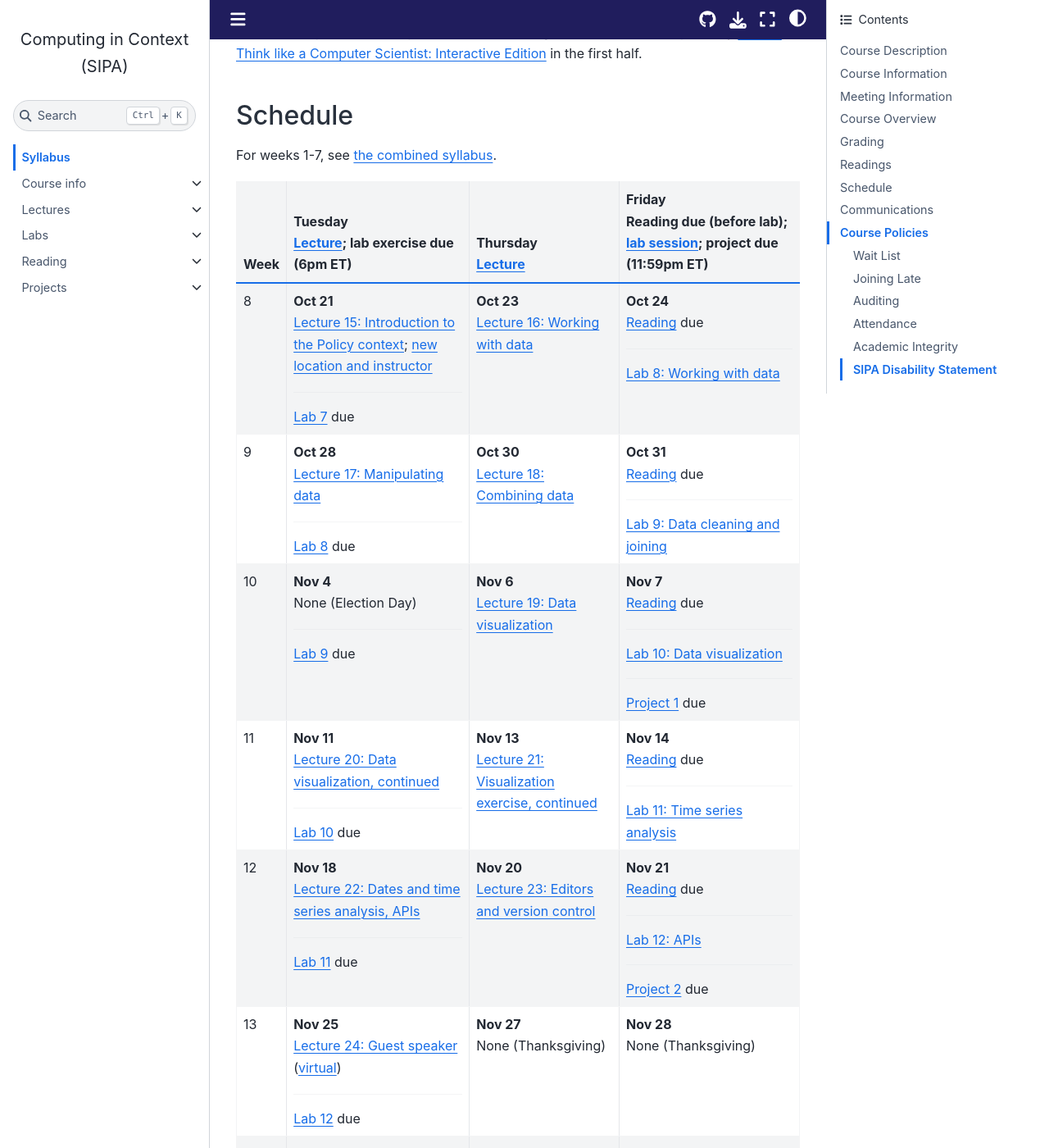
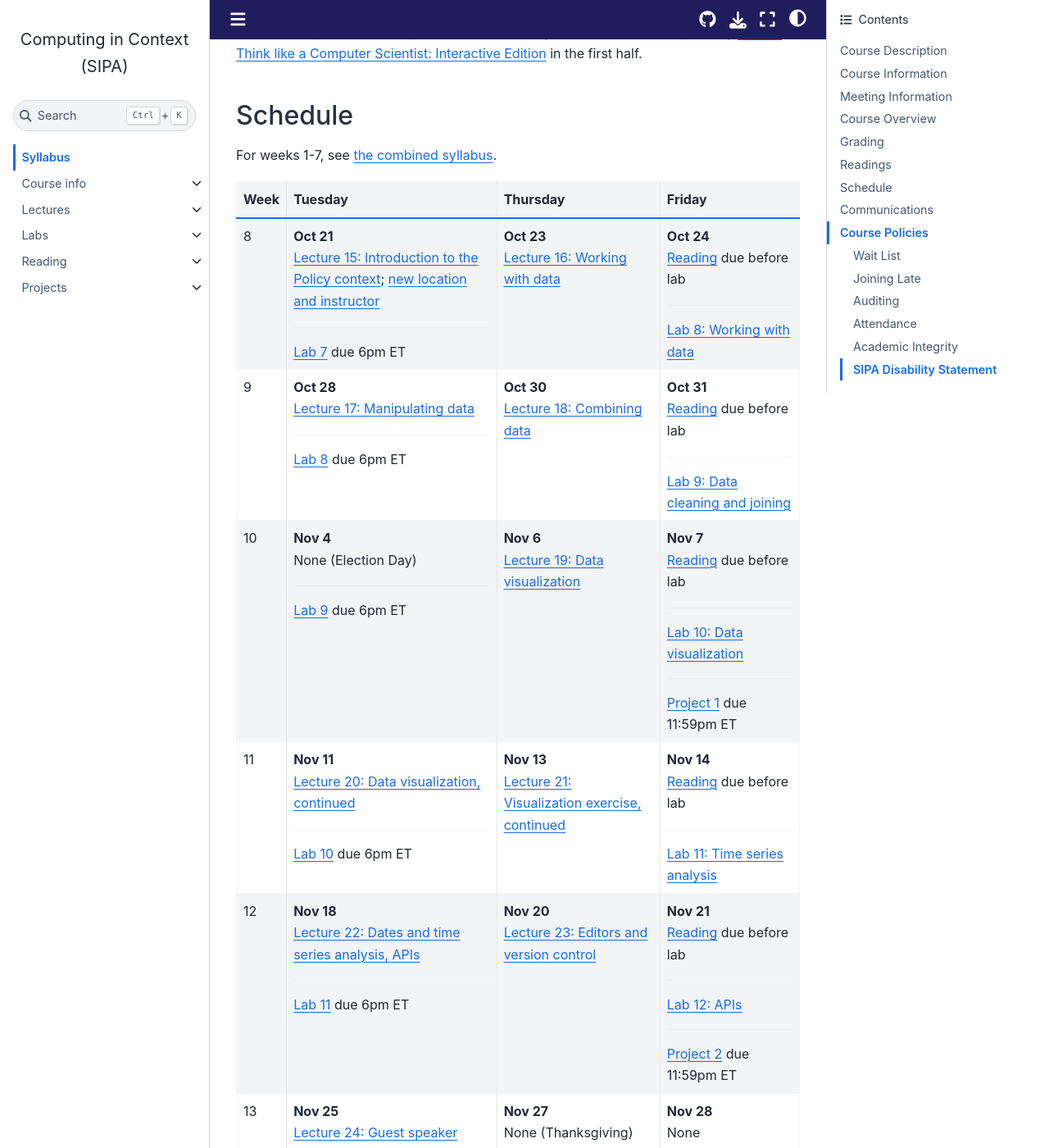
Before and after one commit to afeld/computing-in-context, a Jupyter Book: the page built from index.md, in a window 1280 px wide and 1400 px high, scrolled down 4515 px. Shown: the whole window at 82% size. Built offline with Jupyter Book 1.0.4 settings and Sphinx 7.4.7 and the Sphinx Book theme 1.1.4, drawn with Linux system fonts in a browser that asks for light colours; pages that are not in the unit, such as notebooks, are missing from menus; comment, search, counter and statistics services are not loaded; some of the changed text lies outside the part shown.

Commit message:
move due times into schedule cells

```diff
--- a/index.md
+++ b/index.md
@@ -121,15 +121,15 @@ No textbook purchase is required. We will be using free online sources, primaril
 
 For weeks 1-7, see [the combined syllabus](https://courseworks2.columbia.edu/courses/226977/pages/syllabus).
 
-| Week | Tuesday<br/>[Lecture](#meeting-information); lab exercise due (6pm ET)                                                                                       | Thursday<br/>[Lecture](#meeting-information)                                     | Friday<br/>Reading due (before lab); [lab session](#meeting-information); project due (11:59pm ET)                          |
-| ---- | ------------------------------------------------------------------------------------------------------------------------------------------------------------ | -------------------------------------------------------------------------------- | --------------------------------------------------------------------------------------------------------------------------- |
-| 8    | **Oct 21**<br/>[Lecture 15: Introduction to the Policy context](lecture_15.ipynb); [new location and instructor](#meeting-information)<hr/>[Lab 7][lab7] due | **Oct 23**<br/>[Lecture 16: Working with data](lecture_16.ipynb)                 | **Oct 24**<br/>[Reading](week_8.md) due<hr/>[Lab 8: Working with data](lab_8_guide.md)                                      |
-| 9    | **Oct 28**<br/>[Lecture 17: Manipulating data](lecture_17.ipynb)<hr/>[Lab 8](lab_8.ipynb) due                                                                | **Oct 30**<br/>[Lecture 18: Combining data](lecture_18.ipynb)                    | **Oct 31**<br/>[Reading](week_9.md) due<hr/>[Lab 9: Data cleaning and joining](lab_9_guide.md)                              |
-| 10   | **Nov 4**<br/>None (Election Day)<hr/>[Lab 9](lab_9.ipynb) due                                                                                               | **Nov 6**<br/>[Lecture 19: Data visualization](lecture_19.ipynb)                 | **Nov 7**<br/>[Reading](week_10.md) due<hr/>[Lab 10: Data visualization](lab_10_guide.md)<hr/>[Project 1](project_1.md) due |
-| 11   | **Nov 11**<br/>[Lecture 20: Data visualization, continued](lecture_20.ipynb)<hr/>[Lab 10](lab_10.ipynb) due                                                  | **Nov 13**<br/>[Lecture 21: Visualization exercise, continued](lecture_21.ipynb) | **Nov 14**<br/>[Reading](week_11.md) due<hr/>[Lab 11: Time series analysis](lab_11_guide.md)                                |
-| 12   | **Nov 18**<br/>[Lecture 22: Dates and time series analysis, APIs](lecture_22.ipynb)<hr/>[Lab 11](lab_11.ipynb) due                                           | **Nov 20**<br/>[Lecture 23: Editors and version control](lecture_23.ipynb)       | **Nov 21**<br/>[Reading](week_12.md) due<hr/>[Lab 12: APIs](lab_12_guide.md)<hr/>[Project 2](project_2.md) due              |
-| 13   | **Nov 25**<br/>[Lecture 24: Guest speaker](lecture_24.md) ([virtual][zoom])<hr/>[Lab 12](lab_12.ipynb) due                                                   | **Nov 27**<br/>None (Thanksgiving)                                               | **Nov 28**<br/>None (Thanksgiving)                                                                                          |
-| 14   | **Dec 2**<br/>[Test](test.md)                                                                                                                                | **Dec 4**<br/>[Lecture 25: The Bigger Picture](lecture_25.ipynb)                 | **Dec 5**<br/>Office hours (optional)<hr/>[Project 3](project_3.md) due                                                     |
+| Week | Tuesday                                                                                                                                                             | Thursday                                                                         | Friday                                                                                                                                            |
+| ---- | ------------------------------------------------------------------------------------------------------------------------------------------------------------------- | -------------------------------------------------------------------------------- | ------------------------------------------------------------------------------------------------------------------------------------------------- |
+| 8    | **Oct 21**<br/>[Lecture 15: Introduction to the Policy context](lecture_15.ipynb); [new location and instructor](#meeting-information)<hr/>[Lab 7][lab7] due 6pm ET | **Oct 23**<br/>[Lecture 16: Working with data](lecture_16.ipynb)                 | **Oct 24**<br/>[Reading](week_8.md) due before lab<hr/>[Lab 8: Working with data](lab_8_guide.md)                                                 |
+| 9    | **Oct 28**<br/>[Lecture 17: Manipulating data](lecture_17.ipynb)<hr/>[Lab 8](lab_8.ipynb) due 6pm ET                                                                | **Oct 30**<br/>[Lecture 18: Combining data](lecture_18.ipynb)                    | **Oct 31**<br/>[Reading](week_9.md) due before lab<hr/>[Lab 9: Data cleaning and joining](lab_9_guide.md)                                         |
+| 10   | **Nov 4**<br/>None (Election Day)<hr/>[Lab 9](lab_9.ipynb) due 6pm ET                                                                                               | **Nov 6**<br/>[Lecture 19: Data visualization](lecture_19.ipynb)                 | **Nov 7**<br/>[Reading](week_10.md) due before lab<hr/>[Lab 10: Data visualization](lab_10_guide.md)<hr/>[Project 1](project_1.md) due 11:59pm ET |
+| 11   | **Nov 11**<br/>[Lecture 20: Data visualization, continued](lecture_20.ipynb)<hr/>[Lab 10](lab_10.ipynb) due 6pm ET                                                  | **Nov 13**<br/>[Lecture 21: Visualization exercise, continued](lecture_21.ipynb) | **Nov 14**<br/>[Reading](week_11.md) due before lab<hr/>[Lab 11: Time series analysis](lab_11_guide.md)                                           |
+| 12   | **Nov 18**<br/>[Lecture 22: Dates and time series analysis, APIs](lecture_22.ipynb)<hr/>[Lab 11](lab_11.ipynb) due 6pm ET                                           | **Nov 20**<br/>[Lecture 23: Editors and version control](lecture_23.ipynb)       | **Nov 21**<br/>[Reading](week_12.md) due before lab<hr/>[Lab 12: APIs](lab_12_guide.md)<hr/>[Project 2](project_2.md) due 11:59pm ET              |
+| 13   | **Nov 25**<br/>[Lecture 24: Guest speaker](lecture_24.md) ([virtual][zoom])<hr/>[Lab 12](lab_12.ipynb) due 6pm ET                                                   | **Nov 27**<br/>None (Thanksgiving)                                               | **Nov 28**<br/>None (Thanksgiving)                                                                                                                |
+| 14   | **Dec 2**<br/>[Test](test.md)                                                                                                                                       | **Dec 4**<br/>[Lecture 25: The Bigger Picture](lecture_25.ipynb)                 | **Dec 5**<br/>Office hours (optional)<hr/>[Project 3](project_3.md) due 11:59pm ET                                                                |
 
 [lab7]: https://courseworks2.columbia.edu/courses/226977/files/folder/Lab%20Material
 [zoom]: https://courseworks2.columbia.edu/courses/230821/external_tools/72338
```
